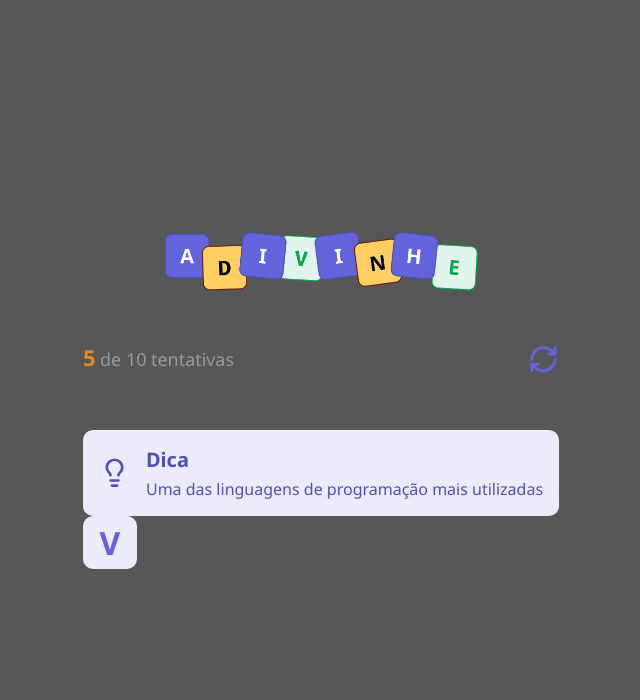
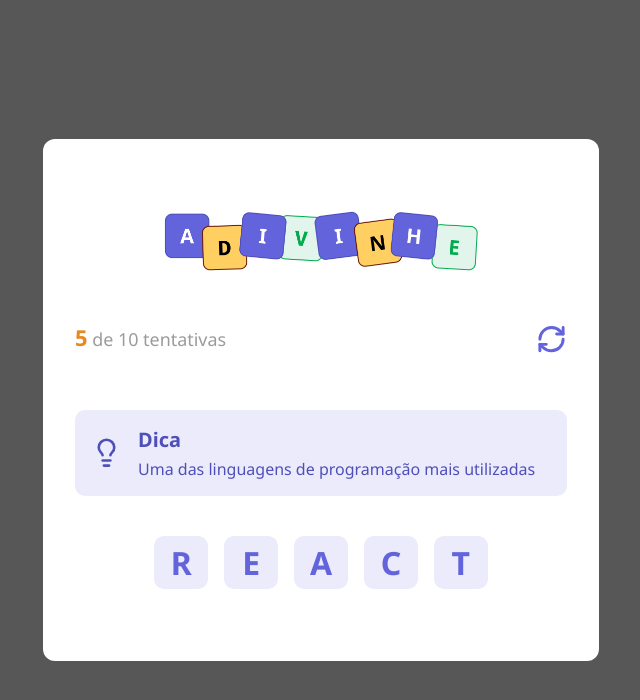
Before and after one commit to Victorc-Castro/guessing-game-project, a React (Vite) app: page / in a window 1280 px wide. Shown: the top 700 px of the page, without its empty margins (319-959 px from the left). Built offline with nearby package versions, Linux system fonts and the light colour scheme.

Commit message:
feat: styling main

```diff
--- a/src/App.tsx
+++ b/src/App.tsx
@@ -17,7 +17,13 @@
 
         <Tip tip="Uma das linguagens de programação mais utilizadas" />
 
-        <Letter  value="V" />
+        <div className={styles.word}>
+          <Letter  value="R" />
+          <Letter  value="E" />
+          <Letter  value="A" />
+          <Letter  value="C" />
+          <Letter  value="T" />
+        </div>
       </main>
     </div>
   )
--- a/src/app.module.css
+++ b/src/app.module.css
@@ -6,3 +6,22 @@
   justify-content: center;
   align-items: center;
 }
+
+.container main {
+  width: 556px;
+
+  background-color: #ffffff;
+  padding: 2rem;
+  padding-top: 4.5rem;
+  border-radius: 0.75rem;
+}
+
+.word {
+  width: 100%;
+  display: flex;
+  justify-content: center;
+  flex-wrap: wrap;
+  gap: 1rem;
+
+  margin: 2.5rem 0;
+}
```
